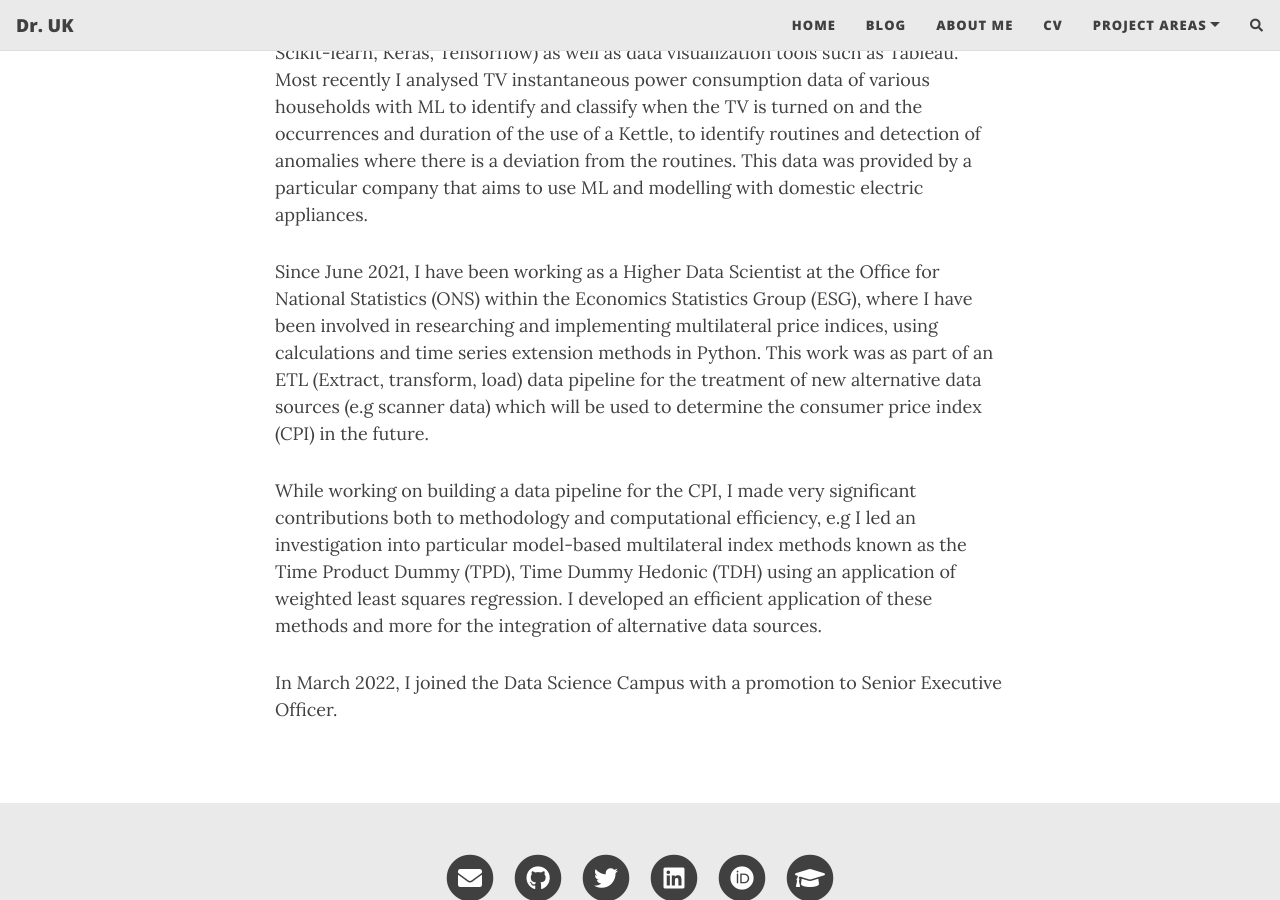
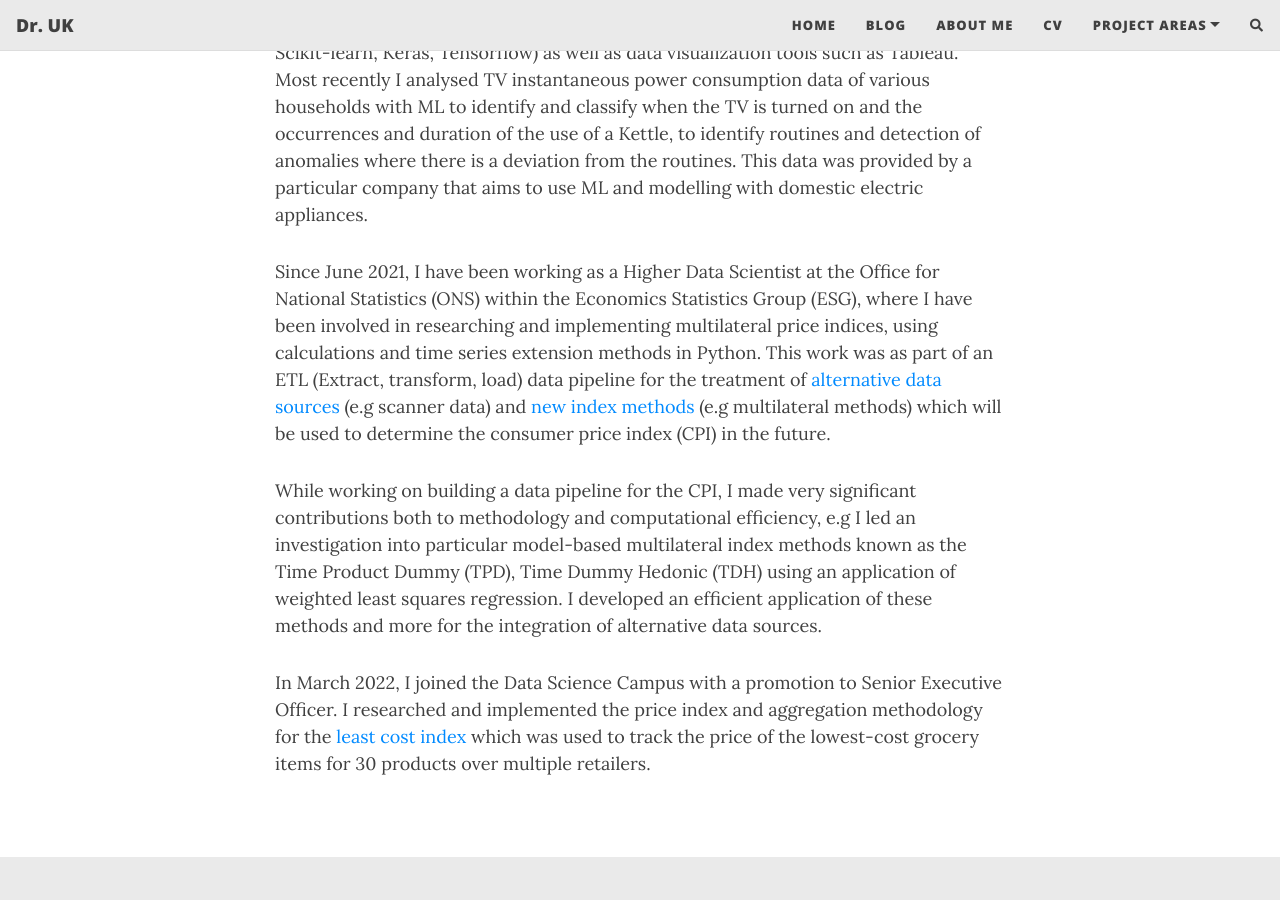
Before and after one commit to drrobotk/drrobotk.github.io, a Jekyll site: the page built from aboutme.md, in a window 1280 px wide and 900 px high, scrolled down 832 px. Built offline with Jekyll 4.4.1, drawn with Linux system fonts in a browser that asks for light colours; nearby versions of some CDN libraries; comment, search, counter and statistics services are not loaded.

Commit message:
Update about me.

```diff
--- a/aboutme.md
+++ b/aboutme.md
@@ -12,8 +12,8 @@ I have experience coding in many languages (e.g Python, C++) using various OS an
 
 I am also familiar with data science and machine learning R and Python libraries (e.g Scikit-learn, Keras, Tensorflow) as well as data visualization tools such as Tableau. Most recently I analysed TV instantaneous power consumption data of various households with ML to identify and classify when the TV is turned on and the occurrences and duration of the use of a Kettle, to identify routines and detection of anomalies where there is a deviation from the routines. This data was provided by a particular company that aims to use ML and modelling with domestic electric appliances.
 
-Since June 2021, I have been working as a Higher Data Scientist at the Office for National Statistics (ONS) within the Economics Statistics Group (ESG), where I have been involved in researching and implementing multilateral price indices, using calculations and time series extension methods in Python. This work was as part of an ETL (Extract, transform, load) data pipeline for the treatment of new alternative data sources (e.g scanner data) which will be used to determine the consumer price index (CPI) in the future.
+Since June 2021, I have been working as a Higher Data Scientist at the Office for National Statistics (ONS) within the Economics Statistics Group (ESG), where I have been involved in researching and implementing multilateral price indices, using calculations and time series extension methods in Python. This work was as part of an ETL (Extract, transform, load) data pipeline for the treatment of  [alternative data sources](https://www.ons.gov.uk/economy/inflationandpriceindices/articles/introducingalternativedataintoconsumerpricestatisticsaggregationandweights/2021-11-09) (e.g scanner data) and [new index methods](https://www.ons.gov.uk/economy/inflationandpriceindices/articles/newindexnumbermethodsinconsumerpricestatistics/2020-09-01) (e.g multilateral methods) which will be used to determine the consumer price index (CPI) in the future.
 
 While working on building a data pipeline for the CPI, I made very significant contributions both to methodology and computational efficiency, e.g I led an investigation into particular model-based multilateral index methods known as the Time Product Dummy (TPD), Time Dummy Hedonic (TDH) using an application of weighted least squares regression. I developed an efficient application of these methods and more for the integration of alternative data sources.
 
-In March 2022, I joined the Data Science Campus with a promotion to Senior Executive Officer.
+In March 2022, I joined the Data Science Campus with a promotion to Senior Executive Officer. I researched and implemented the price index and aggregation methodology for the [least cost index](https://www.ons.gov.uk/economy/inflationandpriceindices/articles/trackingthelowestcostgroceryitemsukexperimentalanalysis/april2021toapril2022) which was used to track the price of the lowest-cost grocery items for 30 products over multiple retailers.
```
